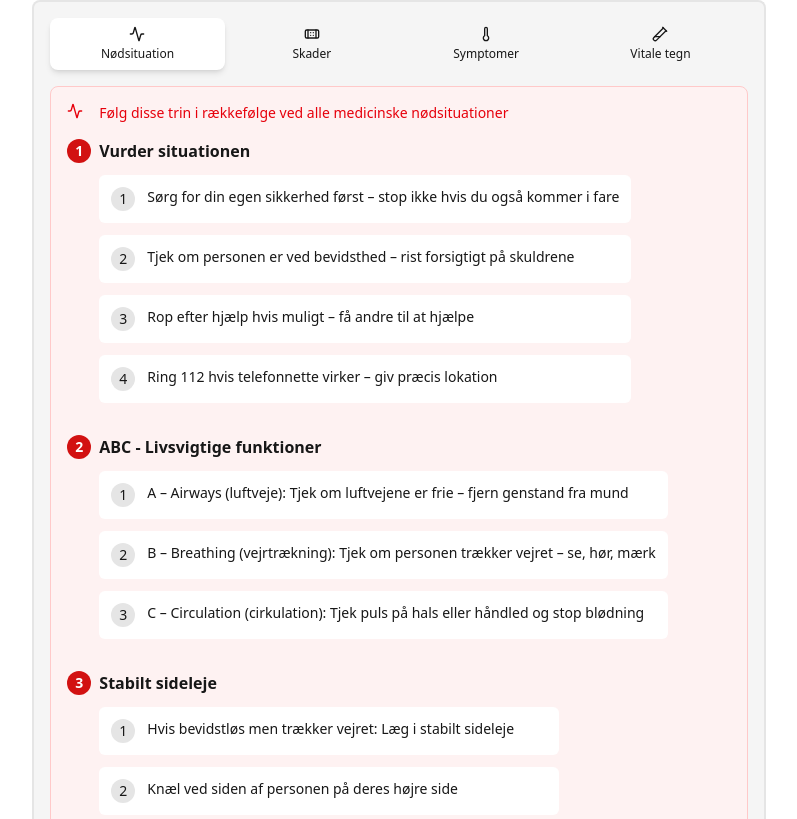
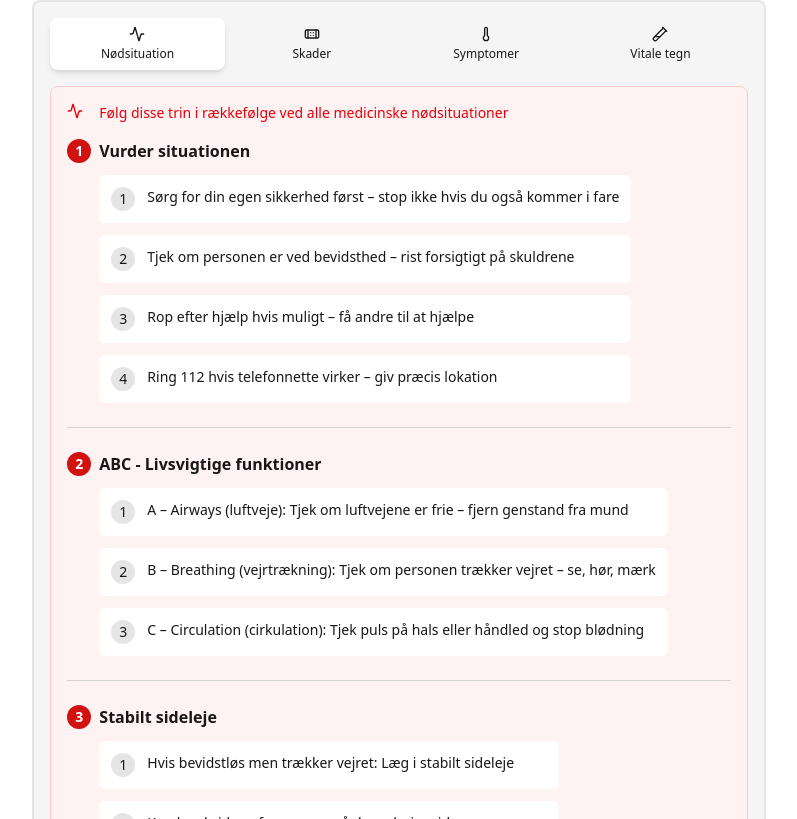
Before and after one commit to philipmunster/sikker-danmark, a Next.js app: page /medicin in a window 1280 px wide. Shown: the part 381-1200 px from the top of the page, without its empty margins (241-1038 px from the left). Built offline with nearby package versions, Linux system fonts and the light colour scheme.

Commit message:
add column layout on md screen medicin page

```diff
--- a/src/app/layout.tsx
+++ b/src/app/layout.tsx
@@ -20,7 +20,7 @@ export default function RootLayout({
       <body
         className='antialiased h-screen flex flex-col items-center'>
         <Header />
-        <div className="grow flex flex-col items-center max-w-[800px] w-full">
+        <div className="grow flex flex-col items-center max-w-[800px] w-full mb-12">
           <OfflineToast />
           <Navigation />
           <main className="w-11/12">
--- a/src/app/medicin/page.tsx
+++ b/src/app/medicin/page.tsx
@@ -4,7 +4,8 @@ import { Activity, AlertTriangle } from 'lucide-react'
 export default function MedicinPage() {
 
     const stepsItems = firstAidData.map( (item, index) => (
-        <div key={item.id} className="flex items-start gap-2">
+        <div key={item.id} className="flex flex-col gap-6">
+            <div className="flex items-start gap-2">
                 <span className="bg-brand w-6 aspect-square rounded-full text-white font-semibold flex justify-center items-center text-sm shrink-0">{index + 1}</span>
                 <div className="flex flex-col gap-3">
                     <p className="font-semibold">{item.type}</p>
@@ -16,6 +17,8 @@ export default function MedicinPage() {
                     ))}
                 </div>
             </div>
+            {index != firstAidData.length - 1 && <hr className="text-neutral-300"/>}
+        </div>
     ))
 
     return (
@@ -26,7 +29,7 @@ export default function MedicinPage() {
                     <Activity className="text-red-600 h-4 w-4 shrink-0"/>
                     <p className="text-sm text-red-600">Følg disse trin i rækkefølge ved alle medicinske nødsituationer</p>
                 </div>
-                <div className="flex flex-col gap-8">
+                <div className="flex flex-col gap-6">
                     {stepsItems}
                 </div>
             </div>
--- a/src/app/medicin/vital-signs/page.tsx
+++ b/src/app/medicin/vital-signs/page.tsx
@@ -3,9 +3,11 @@ import { Users, CircleCheckBig } from "lucide-react"
 export default function VitalSignsPage() {
     return (
         <section className="mb-4 bg-neutral-100 border-x-2 border-b-2 border-neutral-200 p-4 rounded-b-lg">
-            <div className="bg-blue-50 border border-blue-200 rounded-lg p-4 flex flex-col gap-6">
+            <div className="bg-blue-50 border border-blue-200 rounded-lg p-4 flex flex-col gap-6
+            md:flex-row md:flex-wrap md:items-stretch md:gap-4
+            ">
                 <p className="text-sm text-blue-800">Følgende er reference værdier for normale vitale tegn. Værdierne er udelukkende vejlende.</p>
-                <div className="flex flex-col gap-2 text-sm">
+                <div className="flex flex-col gap-2 text-sm md:w-[calc(50%-0.5rem)]">
                     <div className="flex gap-2 items-center">
                         <Users className="h-4 w-4 text-blue-800"/>
                         <p className="font-semibold text-blue-800">Voksne (+18 år)</p>
@@ -28,7 +30,7 @@ export default function VitalSignsPage() {
                     </div>
                 </div>
 
-                <div className="flex flex-col gap-2 text-sm">
+                <div className="flex flex-col gap-2 text-sm md:w-[calc(50%-0.5rem)]">
                     <div className="flex gap-2 items-center">
                         <Users className="h-4 w-4 text-blue-800"/>
                         <p className="font-semibold text-blue-800">Teenagere (13-17 år)</p>
@@ -51,7 +53,7 @@ export default function VitalSignsPage() {
                     </div>
                 </div>
 
-                <div className="flex flex-col gap-2 text-sm">
+                <div className="flex flex-col gap-2 text-sm md:w-[calc(50%-0.5rem)]">
                     <div className="flex gap-2 items-center">
                         <Users className="h-4 w-4 text-blue-800"/>
                         <p className="font-semibold text-blue-800">Børn (5-12 år)</p>
@@ -74,7 +76,7 @@ export default function VitalSignsPage() {
                     </div>
                 </div>
 
-                <div className="flex flex-col gap-2 text-sm">
+                <div className="flex flex-col gap-2 text-sm md:w-[calc(50%-0.5rem)]">
                     <div className="flex gap-2 items-center">
                         <Users className="h-4 w-4 text-blue-800"/>
                         <p className="font-semibold text-blue-800">Småbørn (1-4 år)</p>
@@ -97,7 +99,7 @@ export default function VitalSignsPage() {
                     </div>
                 </div>
 
-                <div className="flex flex-col gap-2 text-sm">
+                <div className="flex flex-col gap-2 text-sm md:w-[calc(50%-0.5rem)]">
                     <div className="flex gap-2 items-center">
                         <Users className="h-4 w-4 text-blue-800"/>
                         <p className="font-semibold text-blue-800">Babyer (0-1 år)</p>
```
Lines whose indentation alone changed are shown as unchanged.
